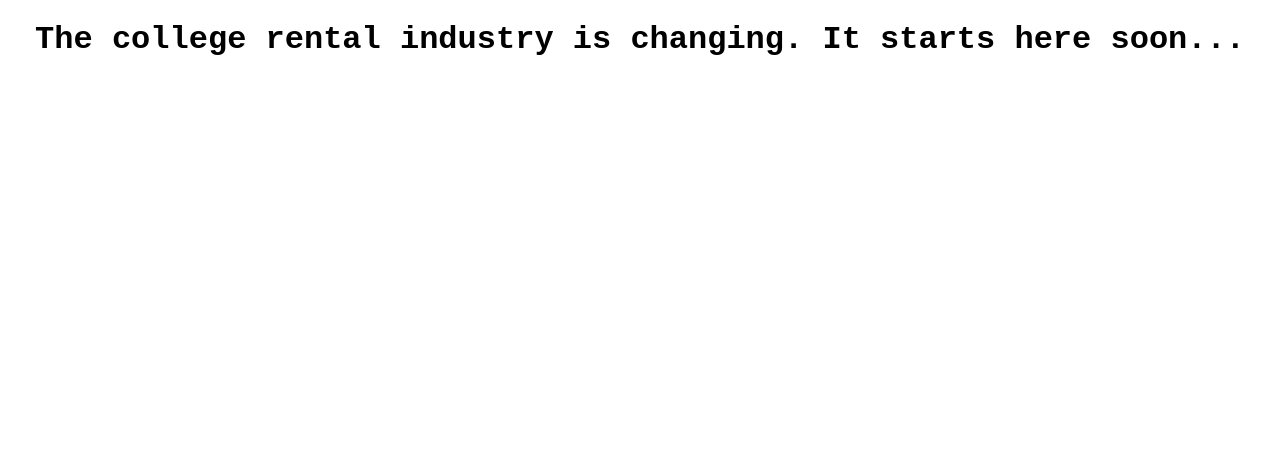
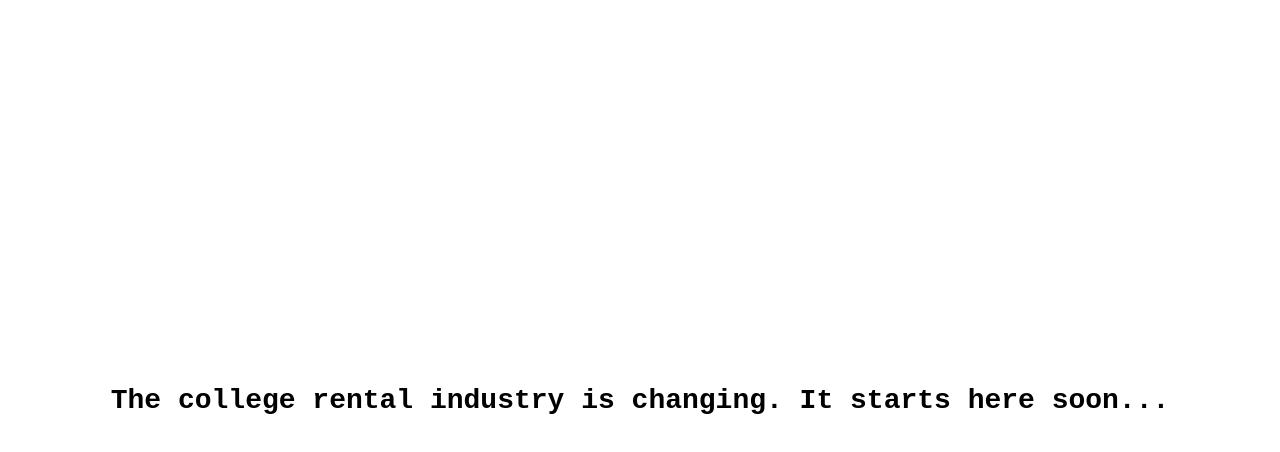
Before and after one commit to reazi-devs/reazi-devs.github.io, a plain HTML site: page index.html in a window 1280 px wide. Drawn offline with Linux system fonts and the light colour scheme.

Commit message:
CSS edits

```diff
--- a/index.css
+++ b/index.css
@@ -1,10 +1,6 @@
 body {
-    text-align: center;
-    margin: 0px;
-}
-
-div {
     display: flex;
+    font-size: 14px;
     justify-content: center;
     align-items: center;
     font-family: "Courier New", serif;
```
